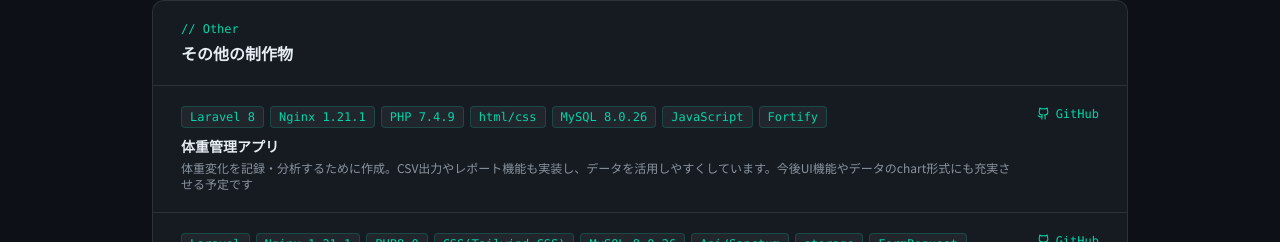
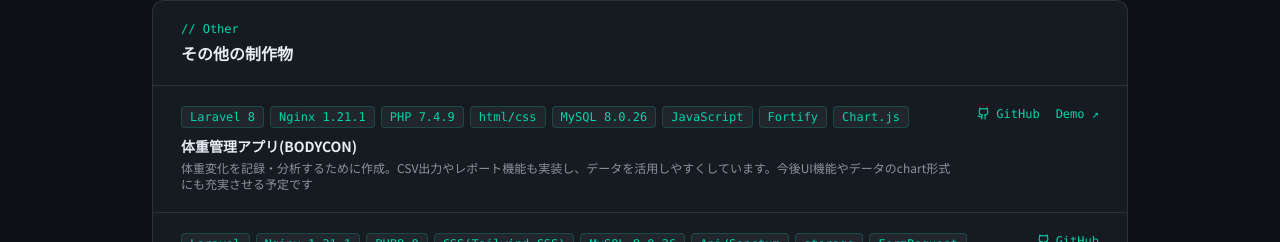
Before and after one commit to shoyama1010/kochilabo-next, a Next.js app: page /works in a window 1280 px wide. Shown: the part 1311-1553 px from the top of the page. Built offline with nearby package versions, Linux system fonts and the light colour scheme.

Commit message:
work更新

```diff
--- a/app/works/page.tsx
+++ b/app/works/page.tsx
@@ -86,6 +86,17 @@ export default function Works() {
               >
                 <Github size={13} /> GitHub
               </a>
+
+              {w.demo && (
+                <a
+                  href={w.demo}
+                  target="_blank"
+                  rel="noopener noreferrer"
+                  className="flex items-center gap-1.5 text-xs font-mono text-primary hover:underline"
+                >
+                  Demo ↗
+                </a>
+              )}
             </div>
           </div>
         ))}
--- a/data/portfolio.ts
+++ b/data/portfolio.ts
@@ -152,15 +152,14 @@ export const WORKS: Work[] = [
       "予約ステータスの複雑な分岐処理",
     ],
     img: "https://images.unsplash.com/photo-1517248135467-4c7edcad34c4?w=900&h=500&fit=crop&auto=format",
-    // github: "https://github.com/shoyama1010/rese",
     github: "https://github.com/shoyama1010/store-rese"
   },
 ];
 
 export const OTHER_WORKS: Work[] = [
   {
-    slug: "weight-control",
-    title: "体重管理アプリ",
+    slug: "BODY-control",
+    title: "体重管理アプリ(BODYCON)",
     subtitle: "体重記録・分析用の管理アプリ",
     tags: [
       "Laravel 8",
@@ -170,6 +169,7 @@ export const OTHER_WORKS: Work[] = [
       "MySQL 8.0.26",
       "JavaScript",
       "Fortify",
+      "Chart.js",
     ],
     desc: "体重変化を記録・分析するために作成。CSV出力やレポート機能も実装し、データを活用しやすくしています。今後UI機能やデータのchart形式にも充実させる予定です",
     devised: [
```
